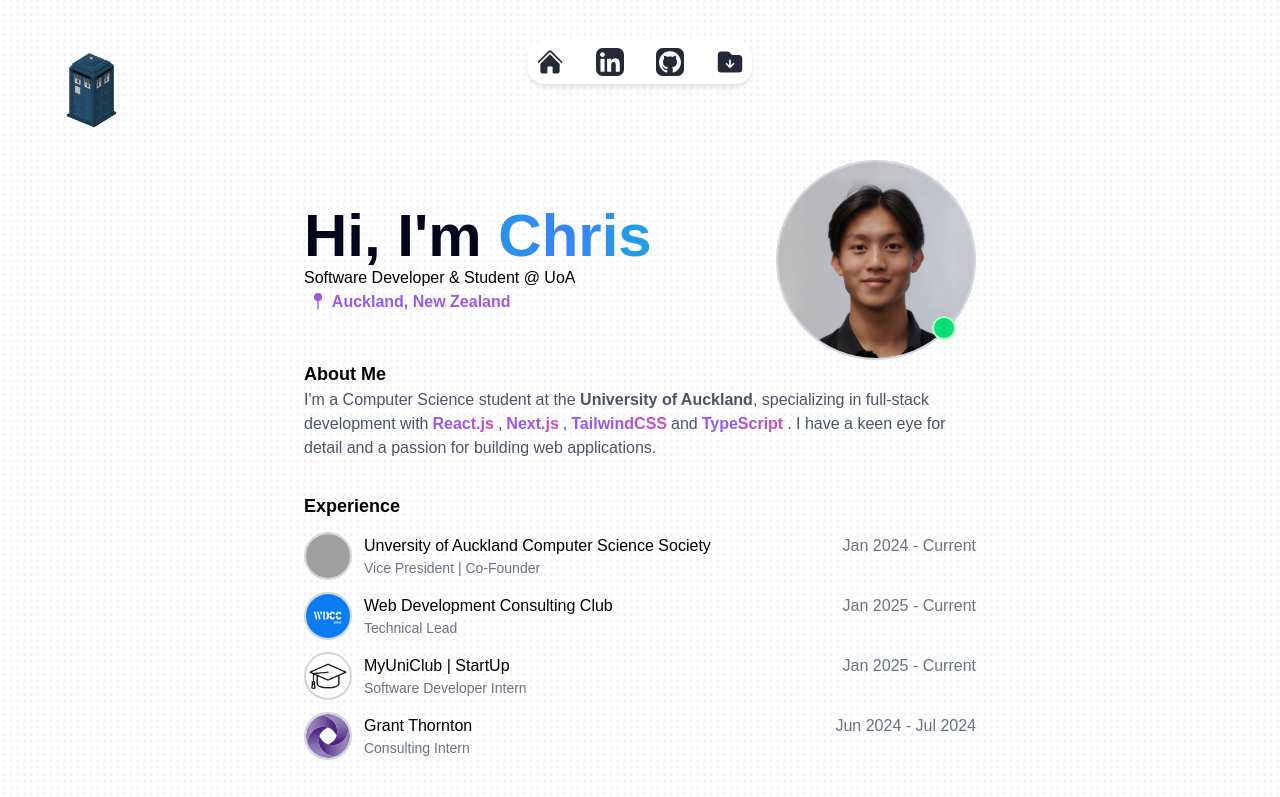
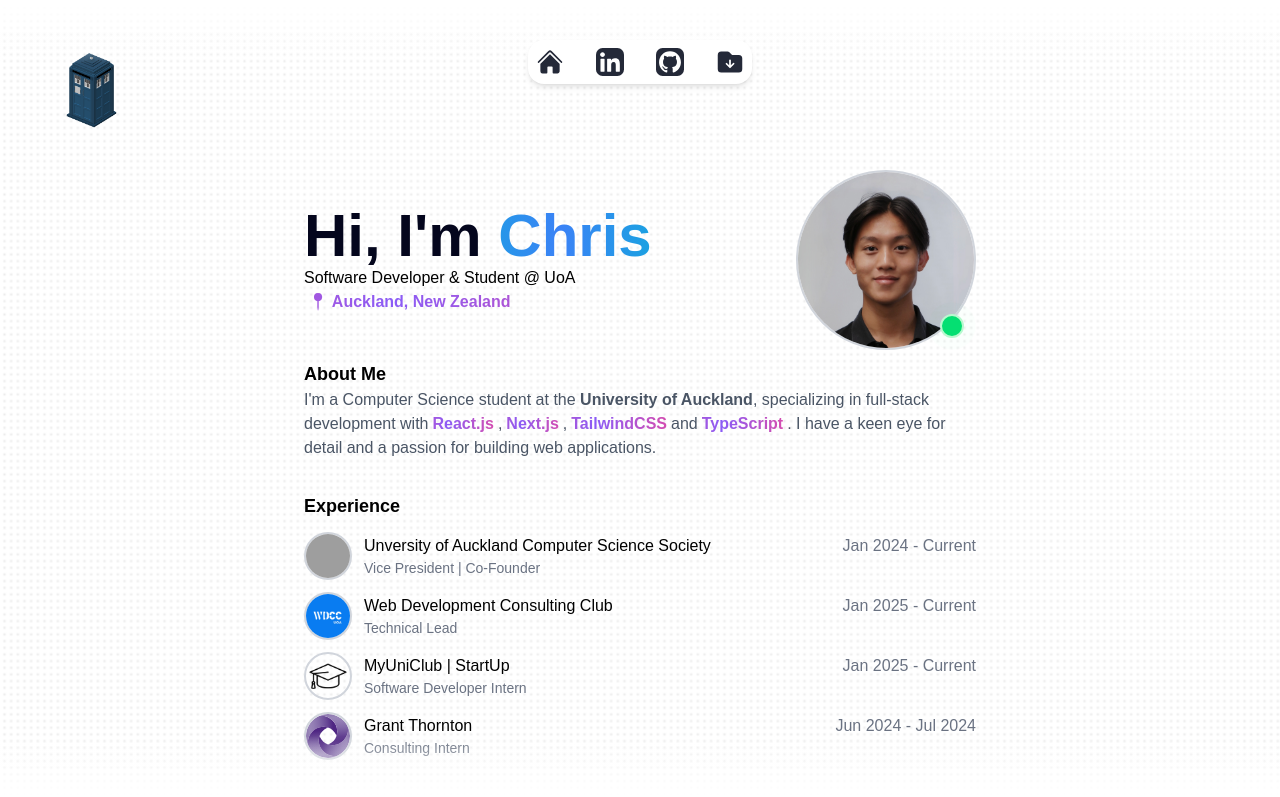
Before and after one commit to cchiem/portfolio, a Next.js app: page / in a window 1280 px wide. Shown: the top 797 px of the page. Built offline with nearby package versions, Linux system fonts and the light colour scheme; grey boxes are pictures that could not be loaded; a web font is replaced by a local one.

Commit message:
blurs added top and bottom and scaled down profile pic

```diff
--- a/src/app/components/Profile.tsx
+++ b/src/app/components/Profile.tsx
@@ -29,9 +29,9 @@ const Profile: React.FC<ProfileProps> = ({ refProfilePic, refBio }) => (
                 width={200}
                 height={200}
                 priority
-                className="rounded-full border-2 border-gray-300"
+                className="size-45 rounded-full border-2 border-gray-300"
             />
-            <div className="absolute right-5 bottom-5 flex items-center justify-center">
+            <div className="absolute right-3 bottom-3 flex items-center justify-center">
                 {/* Ping effect */}
                 <div className="absolute size-6 animate-ping rounded-full bg-green-400 opacity-75"></div>
                 {/* Solid center */}
--- a/src/app/page.tsx
+++ b/src/app/page.tsx
@@ -15,7 +15,10 @@ const Home = () => {
 
     return (
         <div className="relative flex h-dvh w-dvw items-center justify-center">
+            <div className="fixed top-0 left-0 z-10 h-16 w-full bg-gradient-to-b from-white to-transparent"></div>
+
             <Tardis />
+
             <Header />
             <Cursor
                 buttonRef={buttonRefProfilePic}
@@ -58,6 +61,7 @@ const Home = () => {
                     <h1>My Projects</h1>
                 </section>
             </div>
+            <div className="fixed bottom-0 left-0 z-10 h-16 w-full bg-gradient-to-t from-white to-transparent"></div>
         </div>
     )
 }
```
